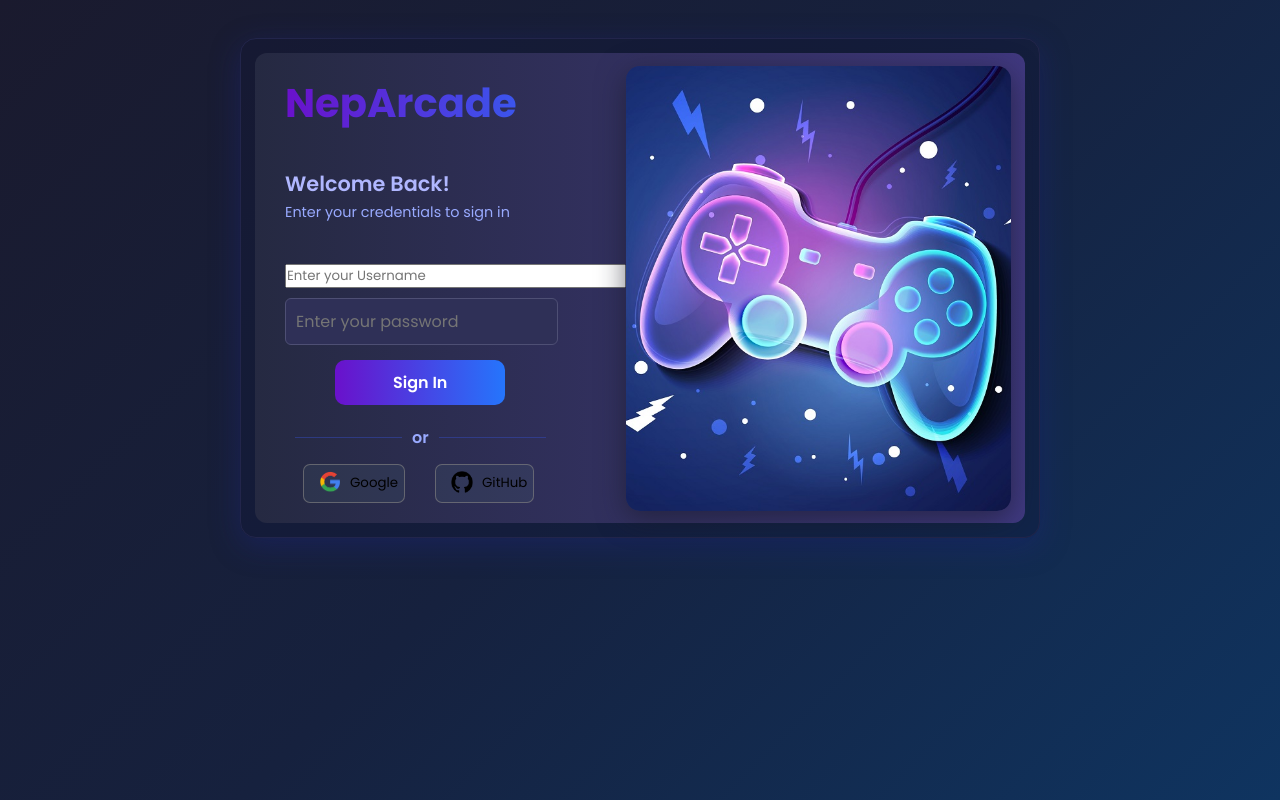
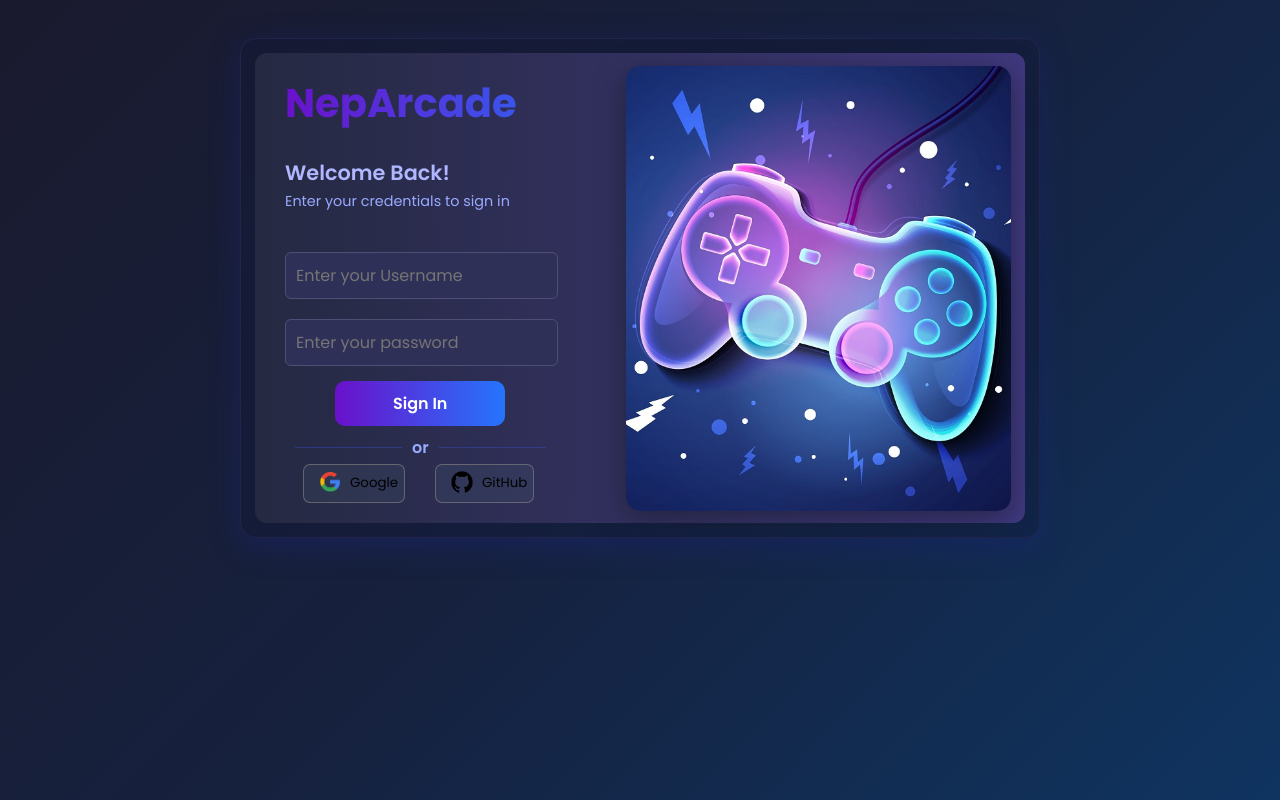
Before and after one commit to Anush980/NepArcade-Nxt, a Next.js app: page /login in a window 1280 px wide. Built offline with nearby package versions, Linux system fonts and the light colour scheme.

Commit message:
Fixed minor bug

```diff
--- a/src/app/login/login.css
+++ b/src/app/login/login.css
@@ -71,7 +71,7 @@ form {
     margin-top: 10px;
 }
 
-input[type='email'],
+input[type='text'],
 input[type='password'] {
     padding: 10px;
     border: 1px solid #4e4f74;
```
